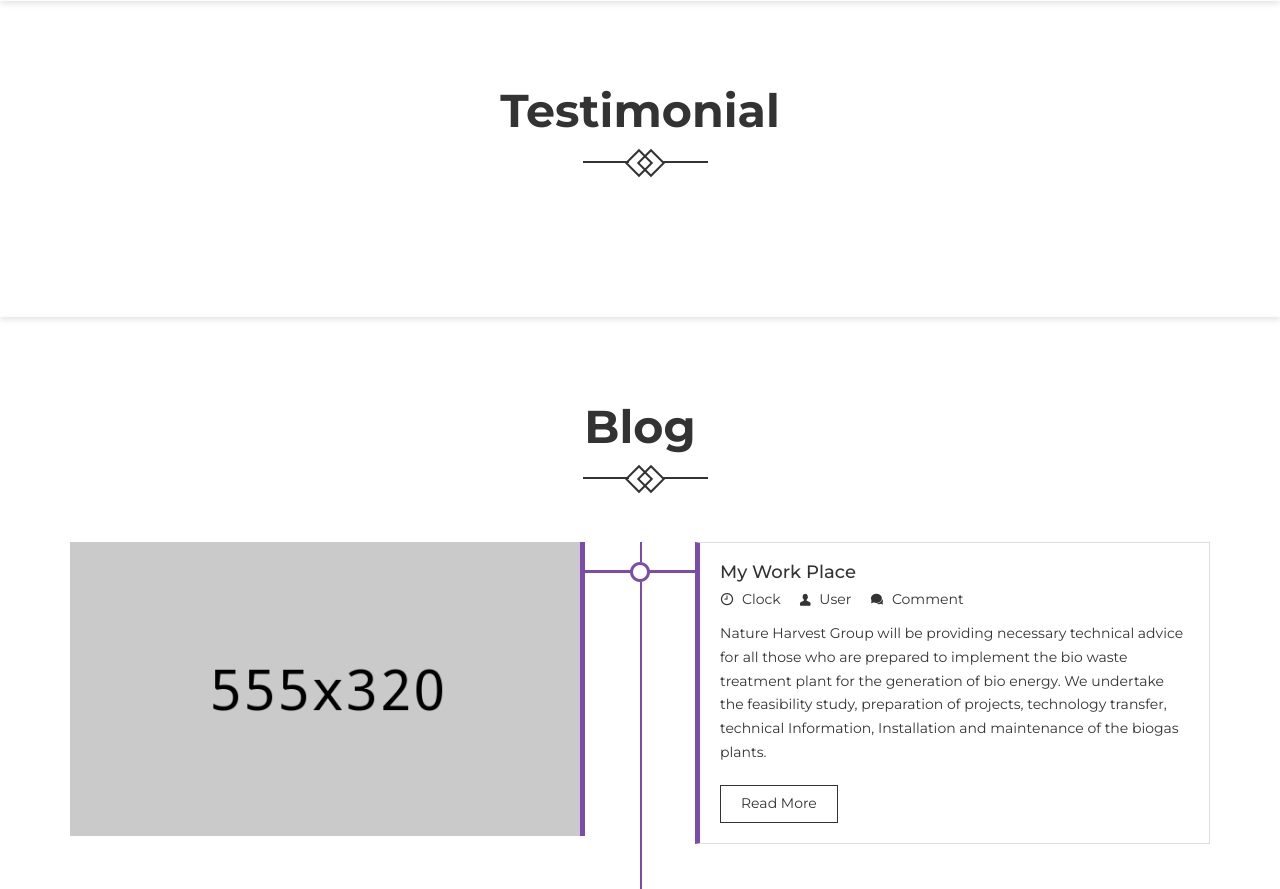
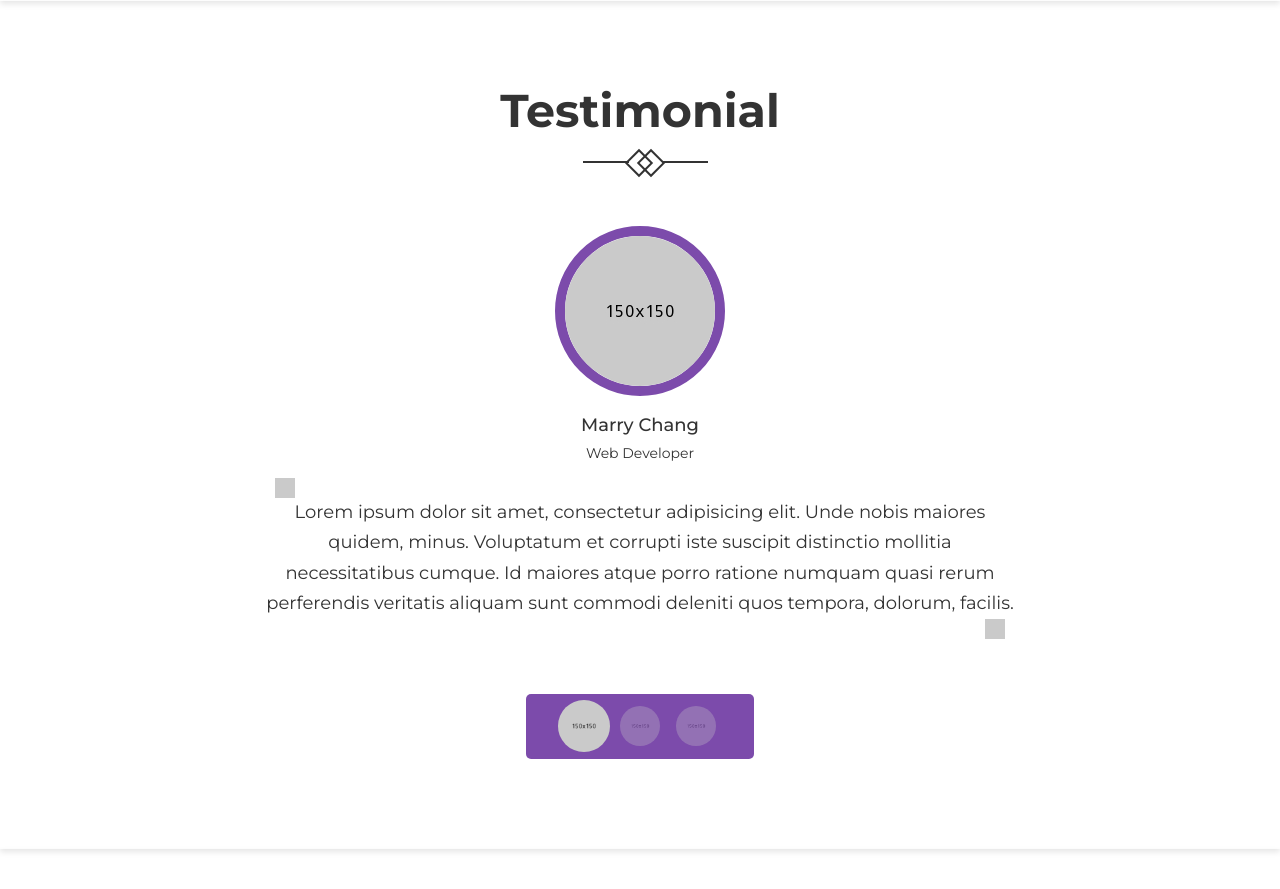
Before and after one commit to chiseledCoder-zz/kshitijgorde, a Django app: page / in a window 1280 px wide. Shown: the part 4093-4982 px from the top of the page. Run offline with Django 3.2, Linux system fonts and the light colour scheme; data comes from the database, SQL or seed files in the repository; data that the repository does not hold is empty; some libraries are stand-ins or nearby versions; some web fonts are replaced.

Commit message:
minor bug fix v11

```diff
--- a/templates/testimonial_section.min.html
+++ b/templates/testimonial_section.min.html
@@ -10,17 +10,29 @@
 </div>
 <div class="row">
 <div class="col-md-8 col-md-offset-2">
-{% for item in testimonial_objects %}
 <div class="active-testimonial-carousel owl-theme owl-carousel">
 <div class="single-testimonial-item text-center">
 <div class="testimonial-thumb">
 <img src="img/testimonial/thumb-1.jpg" alt="">
 </div>
-<h4>{{ item.given_by_name }} <span>{{ item.designation }}</span></h4>
-{{ item.testimony|safe }}
+<h4>Marry Chang <span>Web Developer</span></h4>
+<p>Lorem ipsum dolor sit amet, consectetur adipisicing elit. Unde nobis maiores quidem, minus. Voluptatum et corrupti iste suscipit distinctio mollitia necessitatibus cumque. Id maiores atque porro ratione numquam quasi rerum perferendis veritatis aliquam sunt commodi deleniti quos tempora, dolorum, facilis.</p>
 </div>
+<div class="single-testimonial-item text-center">
+<div class="testimonial-thumb">
+<img src="img/testimonial/thumb-2.jpg" alt="">
 </div>
-{% endfor %}
+<h4>Chang Bang<span>Ui/Ux Designer</span></h4>
+<p>Lorem ipsum dolor sit amet, consectetur adipisicing elit. Unde nobis maiores quidem, minus. Voluptatum et corrupti iste suscipit distinctio mollitia necessitatibus cumque. Id maiores atque porro ratione numquam quasi rerum perferendis veritatis aliquam sunt commodi deleniti quos tempora, dolorum, facilis.</p>
+</div>
+<div class="single-testimonial-item text-center">
+<div class="testimonial-thumb">
+<img src="img/testimonial/thumb-3.jpg" alt="">
+</div>
+<h4>Marry Chua <span>Frontend Developer</span></h4>
+<p>Lorem ipsum dolor sit amet, consectetur adipisicing elit. Unde nobis maiores quidem, minus. Voluptatum et corrupti iste suscipit distinctio mollitia necessitatibus cumque. Id maiores atque porro ratione numquam quasi rerum perferendis veritatis aliquam sunt commodi deleniti quos tempora, dolorum, facilis.</p>
 </div>
 </div>
 </div>
+</div>
+</div>
```
Also changed, not shown: templates/testimonial_section.html (+20 -4 lines).
